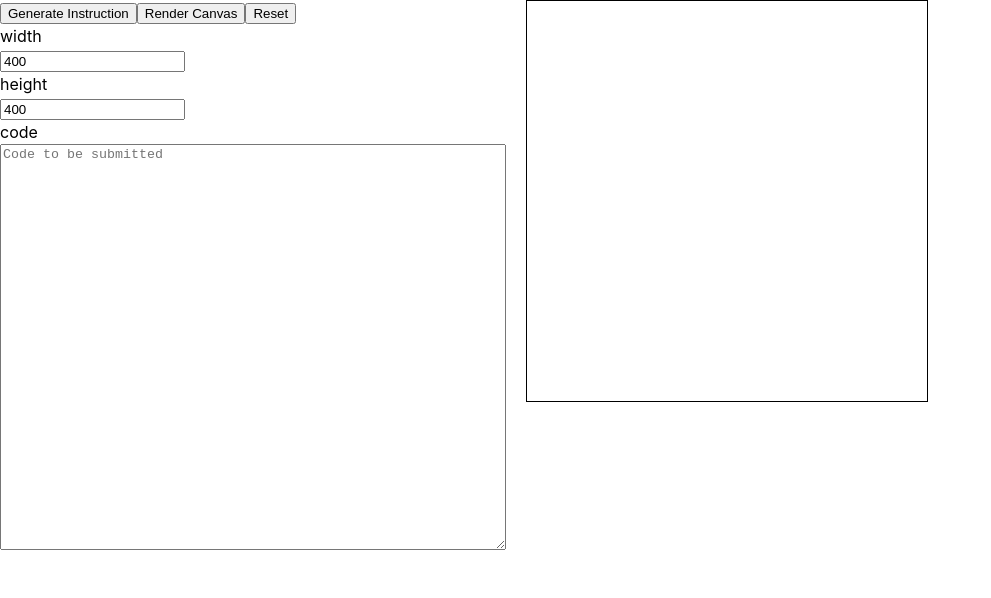
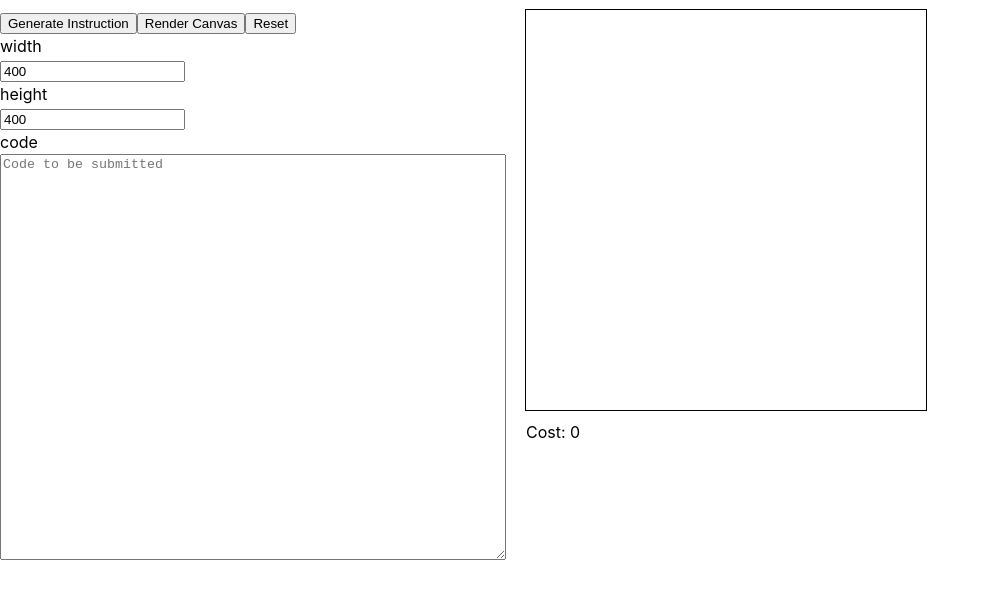
Before and after one commit to spaceorc/icfpc2022-pegovka-team, a React (Vite) app in the folder visualizer/: page / in a window 1280 px wide. Shown: the top 598 px of the page, without its empty margins (0-991 px from the left). Built offline with nearby package versions, Linux system fonts and the light colour scheme.

Commit message:
get pixel by click and costs

```diff
--- a/visualizer/src/components/Playground/Playground.tsx
+++ b/visualizer/src/components/Playground/Playground.tsx
@@ -6,14 +6,21 @@ import { instructionToString } from "../../contest-logic/Instruction";
 import { Painter } from "../../contest-logic/Painter";
 import { RandomInstructionGenerator } from "../../contest-logic/RandomInstructionGenerator";
 
+function getMousePos(canvas: any, event: any) {
+  var rect = canvas.getBoundingClientRect();
+  return {
+    x: event.clientX - rect.left,
+    y: event.clientY - rect.top,
+  };
+}
+
 export const Playground = (): JSX.Element => {
   const [width, setWidth] = useState(400);
   const [height, setHeight] = useState(400);
+  const [cost, setCost] = useState(0);
+  const [result, setResut] = useState();
 
   const [playgroundCode, setPlaygroundCode] = useState("");
-  const [paintedCanvas, setPaintedCanvas] = useState(
-    new Canvas(width, height, new RGBA([255, 255, 255, 255]))
-  );
   const canvasRef = useRef<HTMLCanvasElement | null>(null);
   const handlePlaygroundCode = (e: any) => {
     setPlaygroundCode(e.target.value as string);
@@ -50,6 +57,7 @@ export const Playground = (): JSX.Element => {
     const context = canvas.getContext("2d")!;
 
     console.log(result.canvas.blocks);
+    setCost(result.cost);
 
     canvas.width = result.canvas.width;
     canvas.height = result.canvas.height;
@@ -66,13 +74,19 @@ export const Playground = (): JSX.Element => {
     setPlaygroundCode("");
     clearCanvas();
   };
+  const onCanvasClick = (event: any) => {
+    console.log(getMousePos(canvasRef.current, event));
+  };
 
   return (
-    <div style={{
-        display: 'flex',
-        maxWidth: '100vw',
-        gap: '20px'
-    }}>
+    <div
+      style={{
+        display: "flex",
+        maxWidth: "100vw",
+        gap: "20px",
+        marginTop: 10
+      }}
+    >
       <div>
         <div>
           <button onClick={handleClickGenerateInstruction}>Generate Instruction</button>
@@ -106,8 +120,8 @@ export const Playground = (): JSX.Element => {
               <br />
               <textarea
                 style={{
-                    width: '500px',
-                    height: '400px'
+                  width: "500px",
+                  height: "400px",
                 }}
                 placeholder="Code to be submitted"
                 value={playgroundCode}
@@ -117,10 +131,22 @@ export const Playground = (): JSX.Element => {
           </div>
         </div>
       </div>
-      <div style={{
-        flexShrink: 0
-      }}>
-        <canvas style={{ border: "1px solid black" }} width={width} height={height} ref={canvasRef} />
+      <div
+        style={{
+          flexShrink: 0,
+          display: 'flex',
+          flexDirection: 'column',
+          gap: 10
+        }}
+      >
+        <canvas
+          style={{ outline: "1px solid black" }}
+          width={width}
+          height={height}
+          ref={canvasRef}
+          onClick={onCanvasClick}
+        />
+        Cost: {cost}
       </div>
     </div>
   );
--- a/visualizer/src/contest-logic/Interpreter.ts
+++ b/visualizer/src/contest-logic/Interpreter.ts
@@ -16,9 +16,12 @@ export class InterpreterResult {
 
     cost: Cost;
 
-    constructor(canvas: Canvas, cost: Cost) {
+    instructionCosts: Cost[];
+
+    constructor(canvas: Canvas, cost: Cost, instructionCosts?: Cost[]) {
         this.canvas = canvas;
         this.cost = cost;
+        this.instructionCosts = [];
     }
 }
 
@@ -43,12 +46,14 @@ export class Interpreter {
             program.metaData.backgroundColor
         );
         let totalCost = 0;
+        const instructionCosts = [];
         for(let index = 0; index < program.instructions.length; index++) {
             const result = this.interpret(index, canvas, program.instructions[index]);
             canvas = result.canvas;
+            instructionCosts.push(result.cost);
             totalCost += result.cost;
         }
-        return new InterpreterResult(canvas, totalCost);
+        return new InterpreterResult(canvas, totalCost, instructionCosts);
     }
 
     interpret(lineNumber: number, context: Canvas, instruction: Instruction): InterpreterResult {
```
Lines whose indentation alone changed are shown as unchanged.
